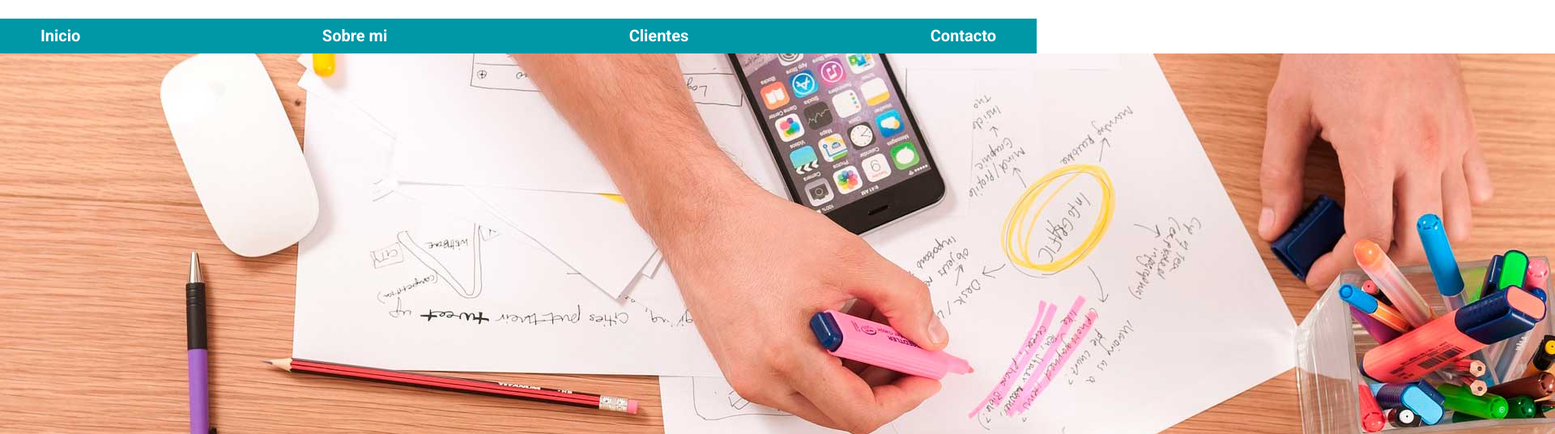
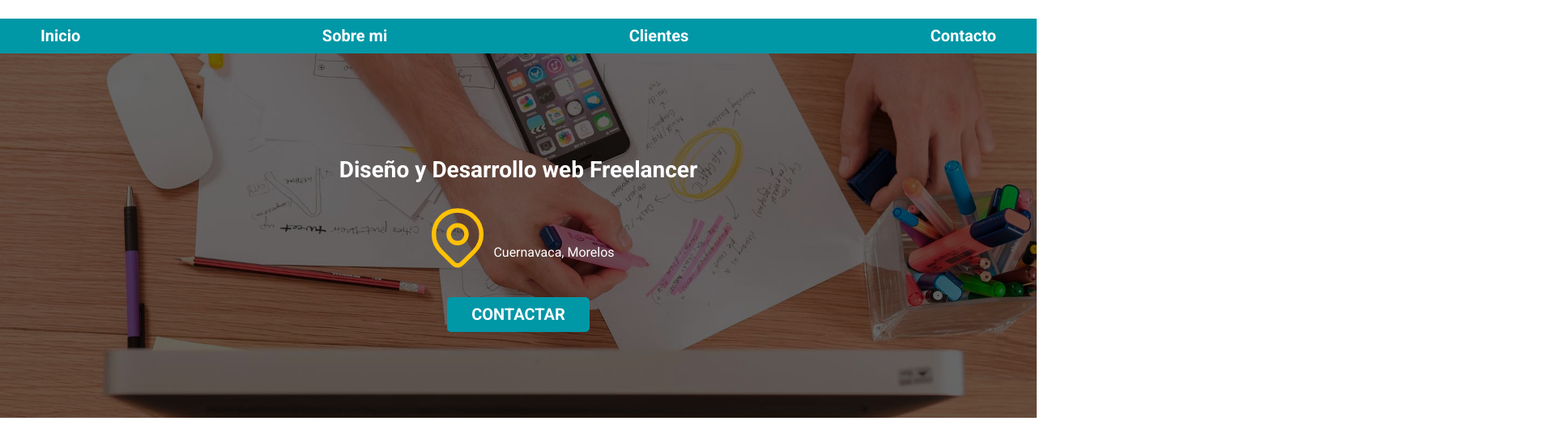
Before and after one commit to VictorHRF/paginaFreelancer, a plain HTML site: page index.html in a window 1280 px wide. Shown: the part 72-608 px from the top of the page at 81% size, 1920 px wide, since content can reach past the window. Drawn offline with Linux system fonts and the light colour scheme.

Commit message:
Se agrega el hero

```diff
--- a/css/styles.css
+++ b/css/styles.css
@@ -6,8 +6,14 @@
     --gris: #757575;
 }
 
+/* Globales */
 html {
     font-size: 62.5%;
+    box-sizing: border-box;
+}
+
+*, *:before, *:after {
+    box-sizing: inherit;
 }
 
 body {
@@ -15,20 +21,54 @@ body {
     font-family: 'Roboto', sans-serif;
 }
 
-.titulo {
-    text-align: center;
-    font-size: 3.8rem;
-}
-
-.titulo span {
-    font-size: 2rem;
-}
-
 .contenedor {
     max-width: 120rem;
     margin: 0 auto;
 }
 
+.boton {
+    background-color: var(--secundario);
+    color: var(--blanco);
+    padding: 1rem 3rem;
+    margin-top: 3rem;
+    font-size: 2rem;
+    text-decoration: none;
+    text-transform: uppercase;
+    font-weight: 700;
+    border-radius: .5rem;
+    width: 90%;
+    text-align: center;
+}
+
+@media (min-width: 768px) {
+    .boton {
+        width: auto;
+    }
+}
+
+/* Tipografia */
+h1 {
+    font-size: 3.8rem;
+}
+
+h2 {
+    font-size: 2.8rem;
+}
+
+h3 {
+    font-size: 1.8rem;
+}
+
+h1, h2 , h3 {
+    text-align: center;
+}
+
+/* Titulos */
+.titulo span {
+    font-size: 2rem;
+}
+
+/* Navegacion principal*/
 .nav-bg {
     background-color: var(--secundario);
 }
@@ -59,6 +99,31 @@ body {
     color: var(--oscuro);
 }
 
-@media (min-width: 480px) {
+/* Hero */
+.hero {
+    background-image: url(../img/hero.jpg);
+    background-repeat: no-repeat;
+    background-size: cover;
+    height: 45rem;
+    position: relative;
+}
+.contenido-hero {
+      position: absolute;
+      /* background-color: rgba(0 , 0, 0, .6); */
+      background-color: rgba(0 0 0 / 60%);
+      width: 100%;
+      height: 100%;
+      display: flex;
+      flex-direction: column;
+      align-items: center;
+      justify-content: center;
+}
 
+.contenido-hero, h2
+.contenido-hero, p {
+    color: var(--blanco);
 }
+.contenido-hero .ubicacion {
+    display: flex;
+    align-items: flex-end;
+}
--- a/index.html
+++ b/index.html
@@ -27,17 +27,19 @@
         </nav>
     </div>
 
-    <img src="img/hero.jpg" alt="hero image">
-
-    <section>
+    <section class="hero">
+        <div class="contenido-hero">
             <h2>Diseño y Desarrollo web <span>Freelancer</span></h2>
+            <div class="ubicacion">
                 <svg xmlns="http://www.w3.org/2000/svg" class="icon icon-tabler icon-tabler-map-pin" width="88" height="88" viewBox="0 0 24 24" stroke-width="1.5" stroke="#FFC107" fill="none" stroke-linecap="round" stroke-linejoin="round">
                     <path stroke="none" d="M0 0h24v24H0z" fill="none"/>
                     <circle cx="12" cy="11" r="3" />
                     <path d="M17.657 16.657l-4.243 4.243a2 2 0 0 1 -2.827 0l-4.244 -4.243a8 8 0 1 1 11.314 0z" />
                 </svg>
                 <p>Cuernavaca, Morelos</p>
-        <a href="#">Contactar</a>
+            </div>
+            <a class="boton" href="#">Contactar</a>
+        </div>
     </section>
 
     <main>
```
Lines whose indentation alone changed are shown as unchanged.
